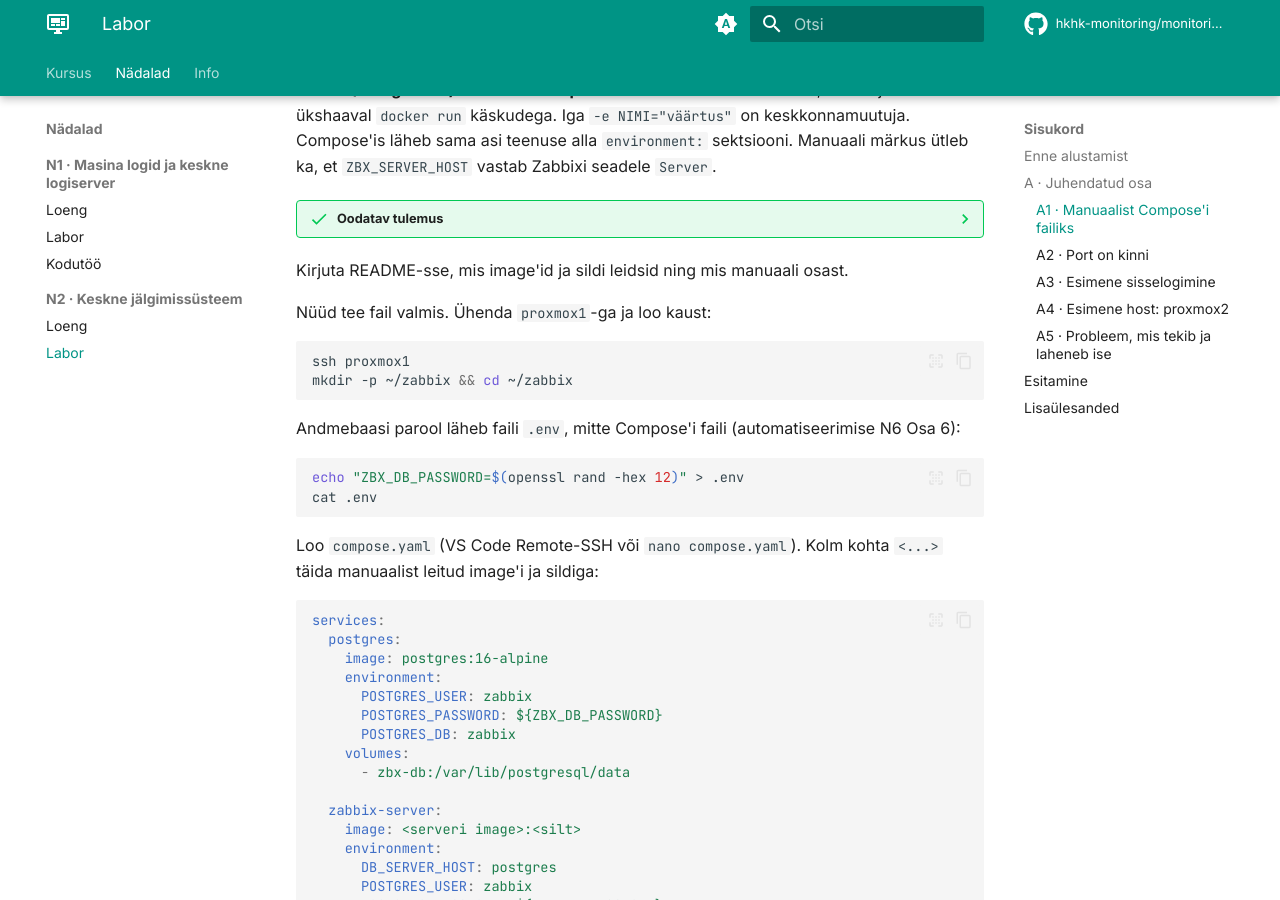
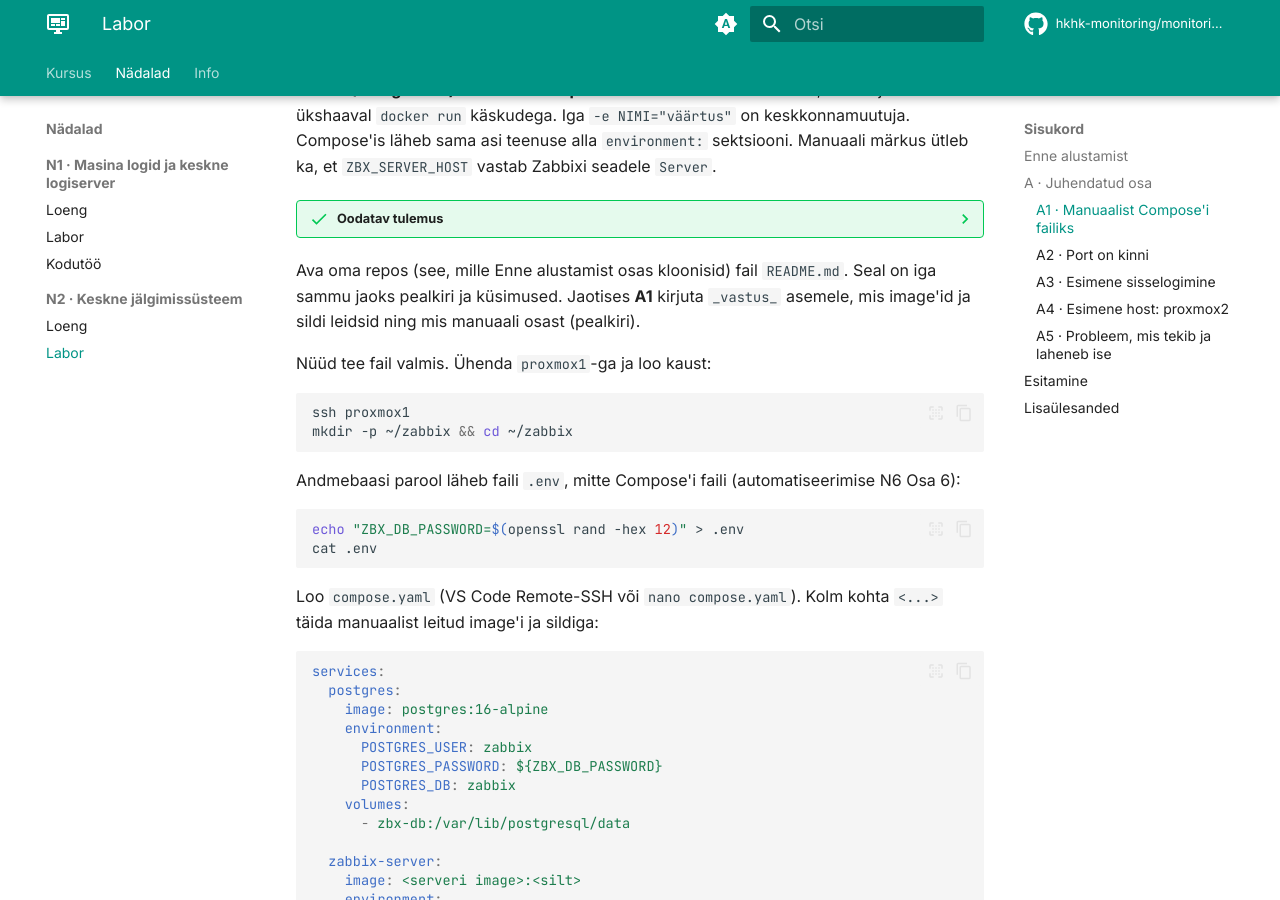
Before and after one commit to hkhk-monitoring/monitoring, an MkDocs documentation site: the page built from docs/week02/lab.md, in a window 1280 px wide and 900 px high, scrolled down 2424 px. Built offline with MkDocs 1.6.1 and Material for MkDocs 9.7.7, drawn with Linux system fonts in a browser that asks for light colours; comment, search, counter and statistics services are not loaded.

Commit message:
N2 praktikum

```diff
--- a/docs/week02/lab.md
+++ b/docs/week02/lab.md
@@ -99,7 +99,7 @@
     | Veebiliides leiab serveri | `ZBX_SERVER_HOST` |
     | Veebiliidese port konteineris | `8080` (`-p 80:8080`) |
 
-Kirjuta README-sse, mis image'id ja sildi leidsid ning mis manuaali osast.
+Ava oma repos (see, mille Enne alustamist osas kloonisid) fail `README.md`. Seal on iga sammu jaoks pealkiri ja küsimused. Jaotises **A1** kirjuta `_vastus_` asemele, mis image'id ja sildi leidsid ning mis manuaali osast (pealkiri).
 
 Nüüd tee fail valmis. Ühenda `proxmox1`-ga ja loo kaust:
 
```
